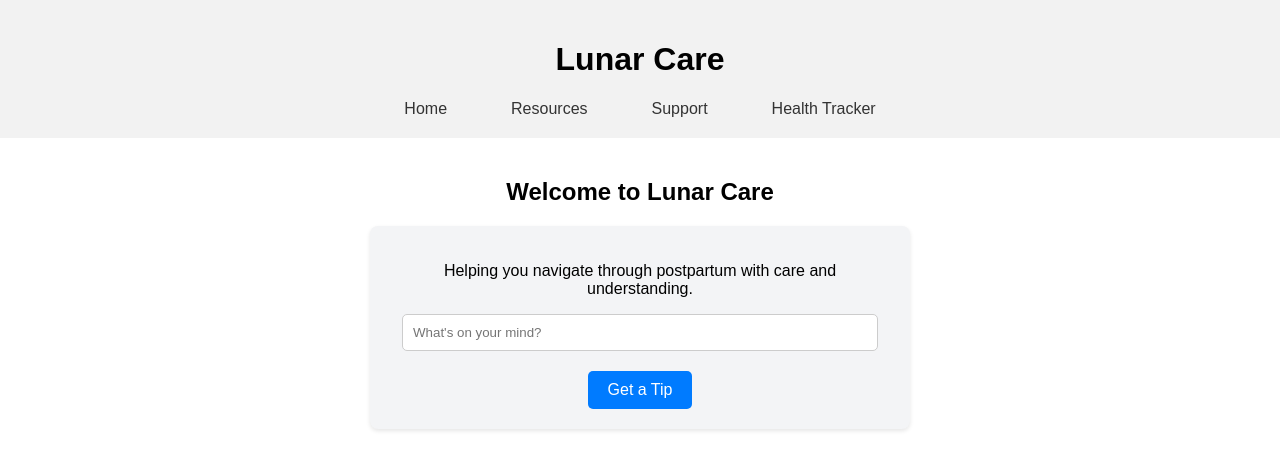
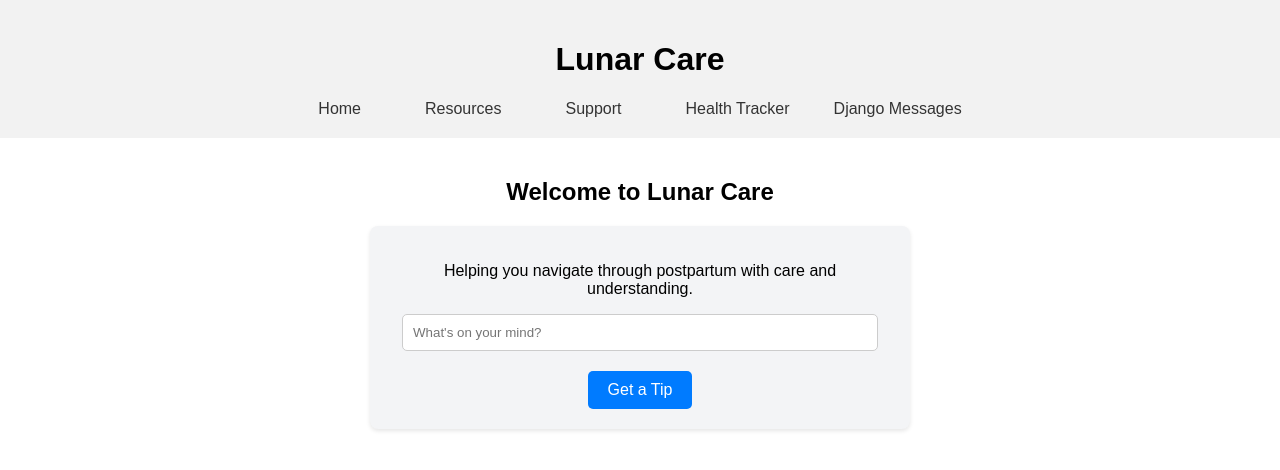
Before and after one commit to segunumoru1/LunaCareAI, a React (Create React App) app in the folder lunarcare-app/: page / in a window 1280 px wide. Shown: the top 470 px of the page. Built offline with nearby package versions, Linux system fonts and the light colour scheme.

Commit message:
connect django API to the react app

```diff
--- a/lunarcare-app/src/App.tsx
+++ b/lunarcare-app/src/App.tsx
@@ -1,6 +1,7 @@
 import React from "react";
 import { BrowserRouter as Router, Route, Routes, Link } from "react-router-dom";
 import Home from "./Components/Home/Home";
+import Messages from "./Components/Api/DjangoMessages";
 
 interface IState {
   currentTab: string;
@@ -108,6 +109,12 @@ class App extends React.Component<{}, IState> {
                   >
                     Health Tracker
                   </Link>
+                  <Link
+                    to="/messages"
+                    onClick={() => this.setActiveTab("messages")}
+                  >
+                    Django Messages
+                  </Link>
                 </li>
               </ul>
             </nav>
@@ -118,6 +125,7 @@ class App extends React.Component<{}, IState> {
               <Route path="/resources" element={<Resources />} />
               <Route path="/support" element={<Support />} />
               <Route path="/tracker" element={<Tracker />} />
+              <Route path="/messages" element={<Messages />} />
             </Routes>
           </main>
         </div>
--- /dev/null
+++ b/lunarcare-app/src/Components/Api/DjangoMessages.tsx
@@ -0,0 +1,28 @@
+import React, { useEffect, useState } from "react";
+import axios from "axios";
+
+const Messages = () => {
+  const [messages, setMessages] = useState<string[]>([]);
+
+  useEffect(() => {
+    axios
+      .get("http://localhost:8000/api/")
+      .then((response) => {
+        setMessages(response.data.map((item: { message: string }) => item.message));
+      })
+      .catch((error) => console.error("Error fetching messages:", error));
+  }, []);
+
+  return (
+    <div>
+      <h2>Messages</h2>
+      <ul>
+        {messages.map((message, index) => (
+          <li key={index}>{message}</li>
+        ))}
+      </ul>
+    </div>
+  );
+};
+
+export default Messages;
```
